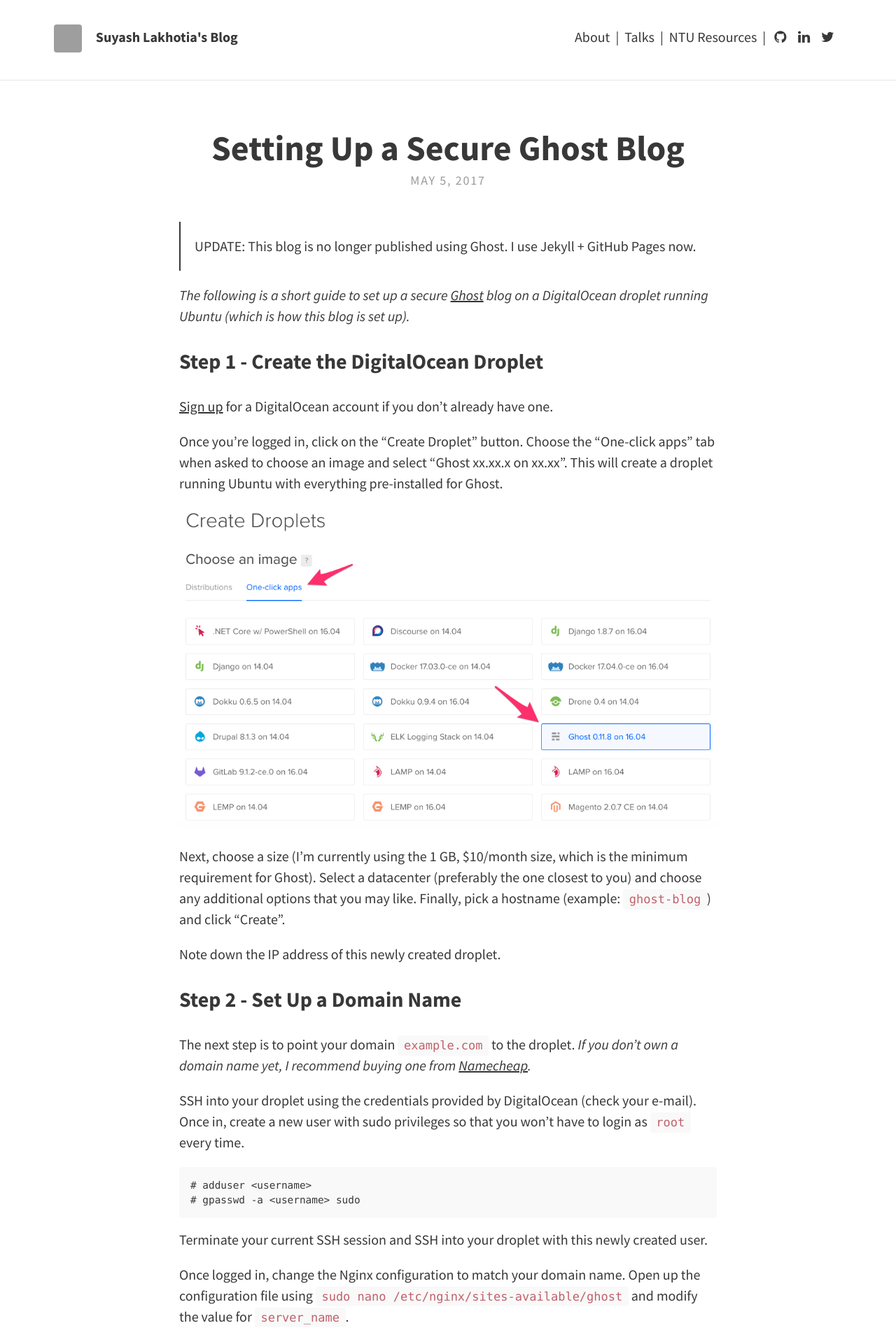
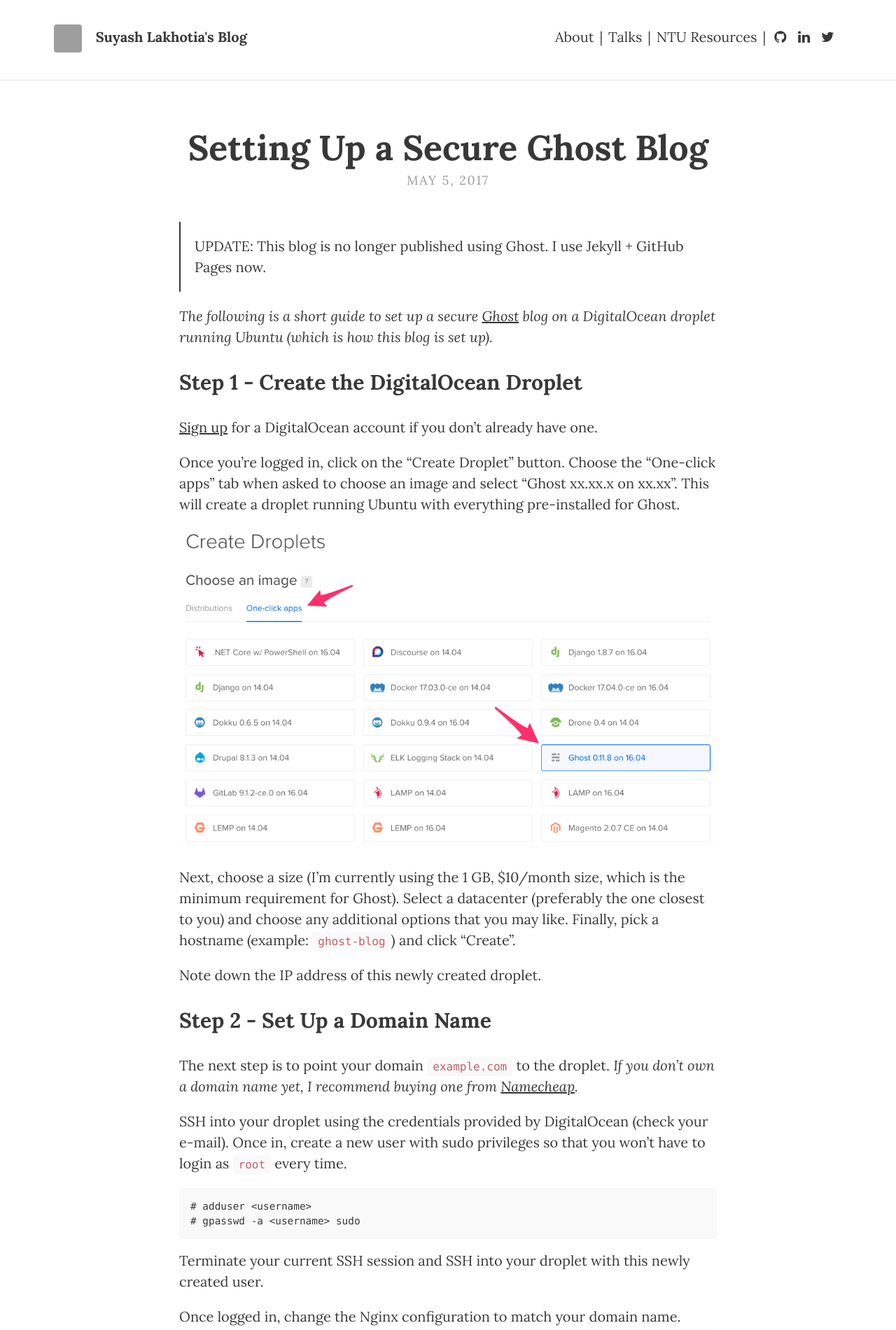
Before and after one commit to SuyashLakhotia/blog, a Jekyll site: the page built from _posts/2017-05-05-setting-up-a-secure-ghost-blog.md, in a window 1280 px wide. Shown: the top 1901 px of the page at 70% size. Built offline with Jekyll 4.4.1, drawn with Linux system fonts in a browser that asks for light colours; nearby versions of some CDN libraries; grey boxes are pictures that could not be loaded.

Commit message:
Updated Font to Lora & Other Style Fixes

```diff
--- a/_config.yml
+++ b/_config.yml
@@ -40,7 +40,7 @@
 
   # Colours, typography and padding
   # Open the "_sass > base" folder, and open "_variables.scss"
-  google_fonts: "Source+Sans+Pro:400,700,700italic,400italic"
+  google_fonts: "Lora:400,700,700italic,400italic"
 
   # Post navigation
   post_navigation: true
--- a/_sass/base/_global.scss
+++ b/_sass/base/_global.scss
@@ -88,12 +88,12 @@
 
 code,
 pre {
-    font-family: Menlo, Monaco, "Courier New", monospace;
+    font-family: Menlo, Monaco, 'Courier New', monospace;
 }
 
 code {
     padding: .25em .5em;
-    font-size: 85%;
+    font-size: 80%;
     color: #bf616a;
     background-color: #f9f9f9;
     border-radius: 3px;
@@ -127,35 +127,6 @@
 
 .highlight pre {
     margin-bottom: 0;
-}
-
-.gist .gist-file {
-    font-family: Menlo, Monaco, "Courier New", monospace !important;
-}
-
-.gist .markdown-body {
-    padding: 15px;
-}
-
-.gist pre {
-    padding: 0;
-    background-color: transparent;
-}
-
-.gist .gist-file .gist-data {
-    font-size: .8rem !important;
-    line-height: 1.4;
-}
-
-.gist code {
-    padding: 0;
-    color: inherit;
-    background-color: transparent;
-    border-radius: 0;
-}
-
-.gist table tbody tr td {
-    box-sizing: content-box;
 }
 
 dt {
--- a/_sass/base/_variables.scss
+++ b/_sass/base/_variables.scss
@@ -1,6 +1,6 @@
 // Typography
-$font-family-main: 'Source Sans Pro', Helvetica, Arial, sans-serif;
-$font-family-headings: 'Source Sans Pro', Helvetica, Arial, sans-serif;
+$font-family-main: 'Lora', Georgia, 'Times New Roman', serif;
+$font-family-headings: 'Lora', Georgia, 'Times New Roman', serif;
 $font-size: 1.25em;
 
 // Padding
```
